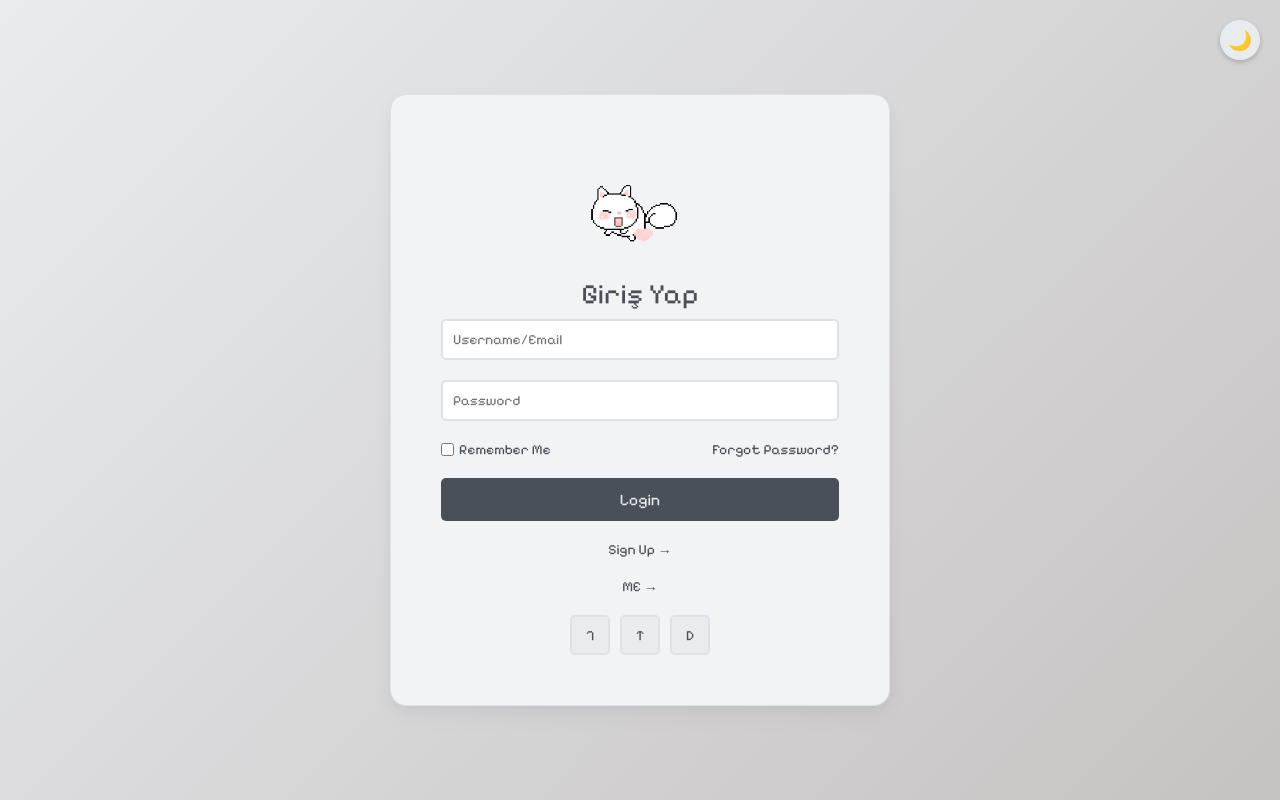
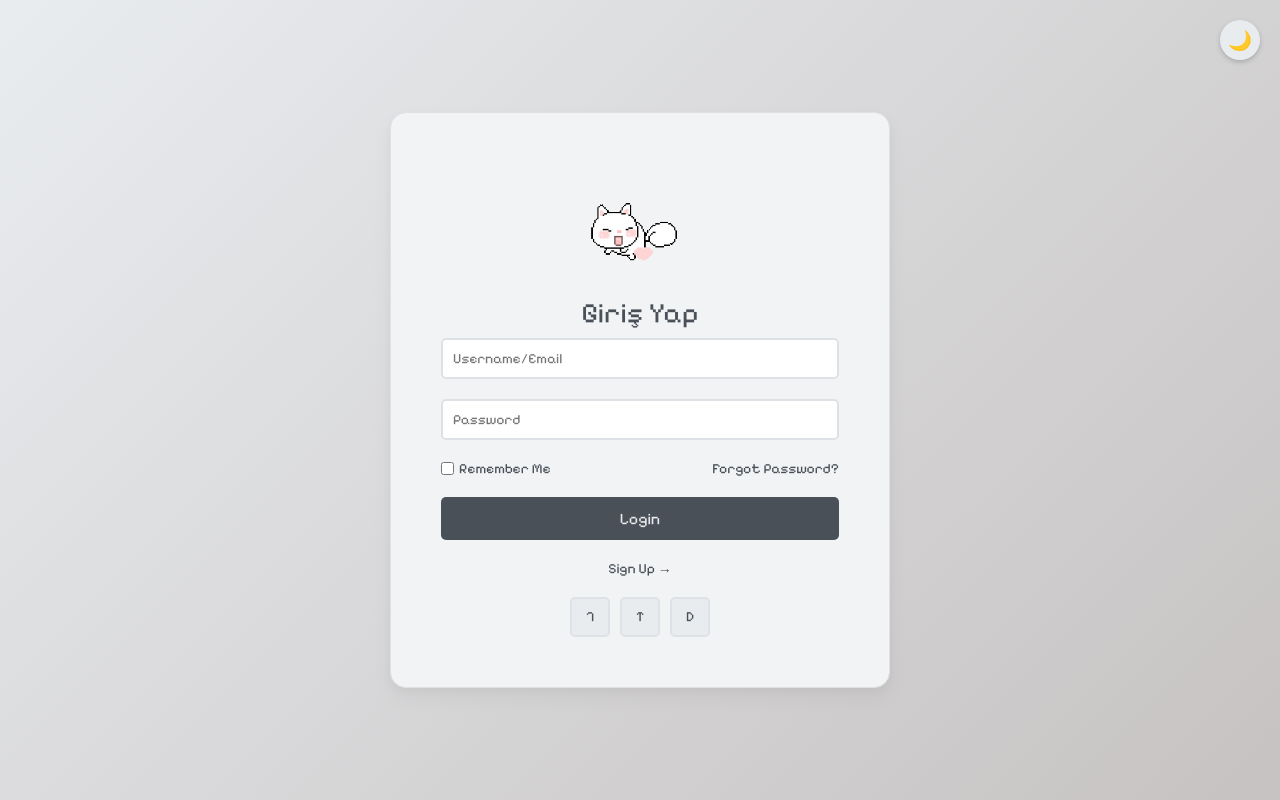
Before and after one commit to omfarak/aliskanliklar-app, a React (Create React App) app in the folder front/: page / in a window 1280 px wide. Built offline with nearby package versions, Linux system fonts and the light colour scheme.

Commit message:
cookies added to requests

```diff
--- a/front/src/pages/LoginPage/LoginPage.jsx
+++ b/front/src/pages/LoginPage/LoginPage.jsx
@@ -158,18 +158,6 @@ function LoginPage() {
           <p>Sign Up →</p>
         </div>
 
-        <div className="signup-link" onClick={() => axios.get(
-            "http://localhost:8080/api/auth/me",
-            {
-              withCredentials: true,
-              headers: {
-                "Content-Type": "application/json",
-              },
-            }
-        )}>
-          <p>ME →</p>
-        </div>
-
         <SocialButtons />
       </AuthCard>
     </AuthContainer>
```
